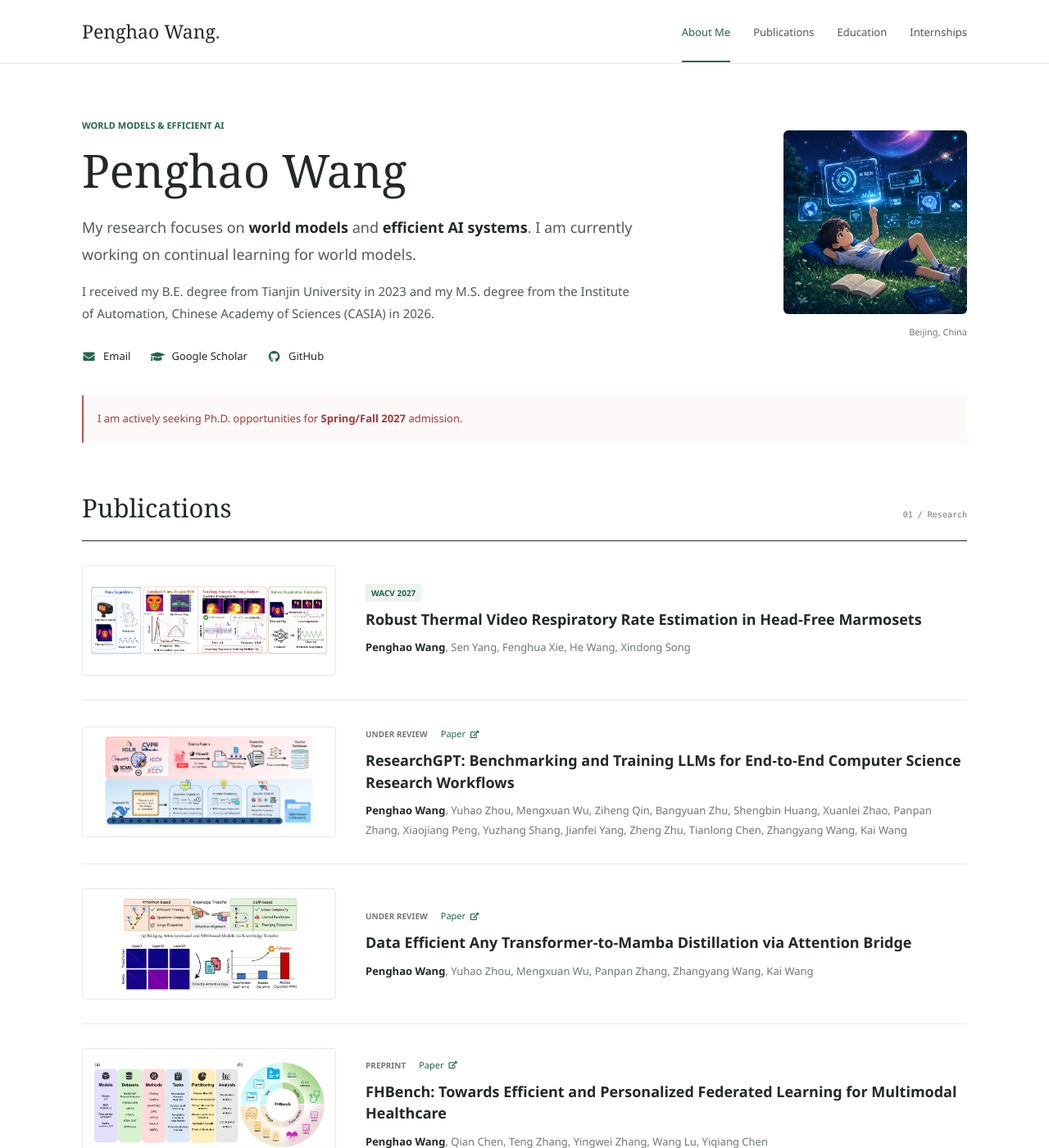
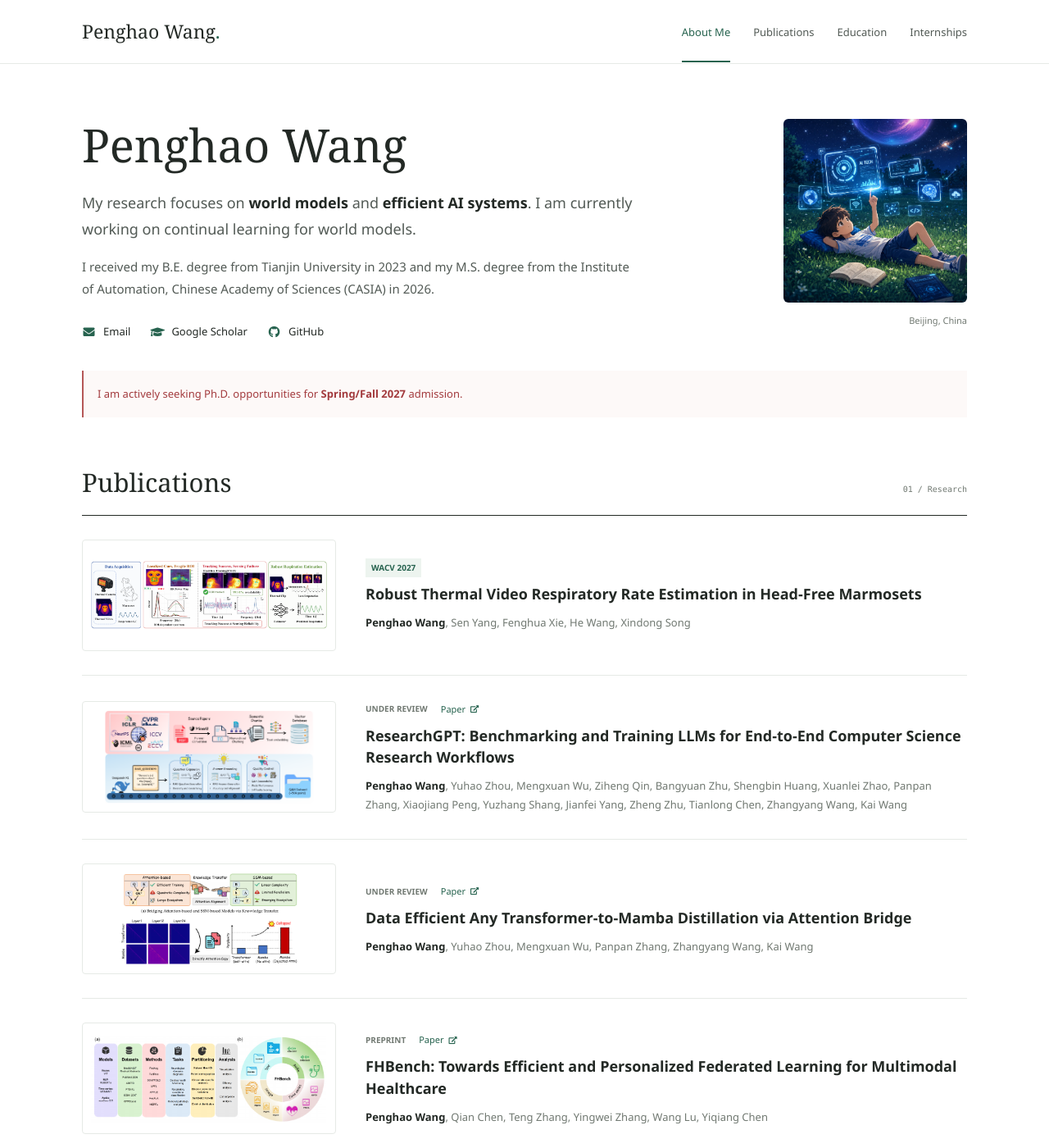
Before and after one commit to wph6/wph6.github.io, a Jekyll site: the page built from _pages/about.md, in a window 1280 px wide and 1400 px high. Shown: the whole window at 82% size. Built offline with Jekyll 4.4.1, drawn with Linux system fonts in a browser that asks for light colours.

Commit message:
Simplify introduction by removing redundant research eyebrow

```diff
--- a/_layouts/home.html
+++ b/_layouts/home.html
@@ -14,7 +14,7 @@
     <link rel="icon" href="{{ '/images/favicon.ico?v=20260705' | relative_url }}">
     <link rel="apple-touch-icon" sizes="180x180" href="{{ '/images/apple-touch-icon.png?v=20260705' | relative_url }}">
     <link rel="manifest" href="{{ '/images/site.webmanifest?v=20260705' | relative_url }}">
-    <link rel="stylesheet" href="{{ '/assets/css/home.css?v=20261024' | relative_url }}">
+    <link rel="stylesheet" href="{{ '/assets/css/home.css?v=20261024b' | relative_url }}">
     <script src="{{ '/assets/js/home.js?v=20261024' | relative_url }}" defer></script>
   </head>
   <body>
--- a/_pages/about.md
+++ b/_pages/about.md
@@ -11,7 +11,6 @@ redirect_from:
 
 <section class="intro" id="about-me" aria-labelledby="intro-title">
   <div class="intro-copy">
-    <p class="eyebrow">World Models &amp; Efficient AI</p>
     <h1 id="intro-title">Penghao Wang</h1>
     <p class="research-focus">My research focuses on <strong>world models</strong> and <strong>efficient AI systems</strong>. I am currently working on continual learning for world models.</p>
     <p class="background">I received my B.E. degree from Tianjin University in 2023 and my M.S. degree from the Institute of Automation, Chinese Academy of Sciences (CASIA) in 2026.</p>
--- a/assets/css/home.css
+++ b/assets/css/home.css
@@ -60,8 +60,7 @@ figure, h1, h2, h3, p { margin: 0; }
 .site-nav a:hover, .site-nav a[aria-current] { color: var(--green); }
 .site-nav a[aria-current]::after { transform: scaleX(1); }
 .intro { display: grid; grid-template-columns: minmax(0, 1fr) 224px; gap: 0 76px; padding: 67px 0 0; }
-.eyebrow { color: var(--green); text-transform: uppercase; font-size: 11px; line-height: 1.5; font-weight: 650; }
-h1 { margin: 14px 0 23px; font: 56px/1.12 var(--serif); font-weight: 400; }
+h1 { margin: 0 0 23px; font: 56px/1.12 var(--serif); font-weight: 400; }
 .research-focus { max-width: 680px; font-size: 18px; line-height: 1.8; color: var(--body); }
 .research-focus strong { color: var(--ink); font-weight: 600; }
 .background { margin-top: 16px; color: var(--body); font-size: 15px; line-height: 1.8; max-width: 675px; }
@@ -70,7 +69,7 @@ h1 { margin: 14px 0 23px; font: 56px/1.12 var(--serif); font-weight: 400; }
 .contact-links .icon, .contact-links .brand-icon { color: var(--green); font-size: 14px; width: 17px; text-align: center; }
 .contact-links a:hover { color: var(--green); }
 .contact-links a:hover span { text-decoration: underline; }
-.profile-art { align-self: start; padding-top: 14px; }
+.profile-art { align-self: start; }
 .profile-art img { width: 224px; height: auto; aspect-ratio: 1; border-radius: 6px; object-fit: contain; }
 .profile-art figcaption { margin-top: 13px; text-align: right; color: var(--muted); font-size: 11px; }
 .phd-notice { grid-column: 1 / -1; display: flex; gap: 21px; align-items: baseline; margin-top: 31px; padding: 17px 0 18px 17px; border-left: 2px solid #b55757; background: #fdf9f8; color: var(--red); font-size: 13px; line-height: 1.75; }
@@ -144,9 +143,8 @@ h2 { font: 31px/1.25 var(--serif); font-weight: 400; }
   .site-nav a { padding: 11px 0 13px; font-size: 12px; }
   .intro { grid-template-columns: minmax(0, 1fr) 88px; gap: 0 16px; padding-top: 36px; }
   .intro-copy { display: contents; }
-  .eyebrow { grid-column: 1; align-self: end; font-size: 10px; }
-  h1 { grid-column: 1; margin: 11px 0 24px; font-size: 34px; }
-  .profile-art { grid-column: 2; grid-row: 1 / 3; padding: 0; }
+  h1 { grid-column: 1; align-self: center; margin: 0 0 20px; font-size: 34px; }
+  .profile-art { grid-column: 2; grid-row: 1; margin-bottom: 20px; }
   .profile-art img { width: 88px; border-radius: 4px; }
   .profile-art figcaption { margin-top: 6px; text-align: center; font-size: 9px; }
   .research-focus, .background, .contact-links { grid-column: 1 / -1; }
@@ -180,7 +178,6 @@ h2 { font: 31px/1.25 var(--serif); font-weight: 400; }
   .intro { grid-template-columns: minmax(0, 1fr) 76px; gap: 0 12px; }
   .profile-art img { width: 76px; }
   h1 { font-size: 33px; }
-  .eyebrow { max-width: 180px; }
   .contact-links { gap: 17px; }
 }
 
```
